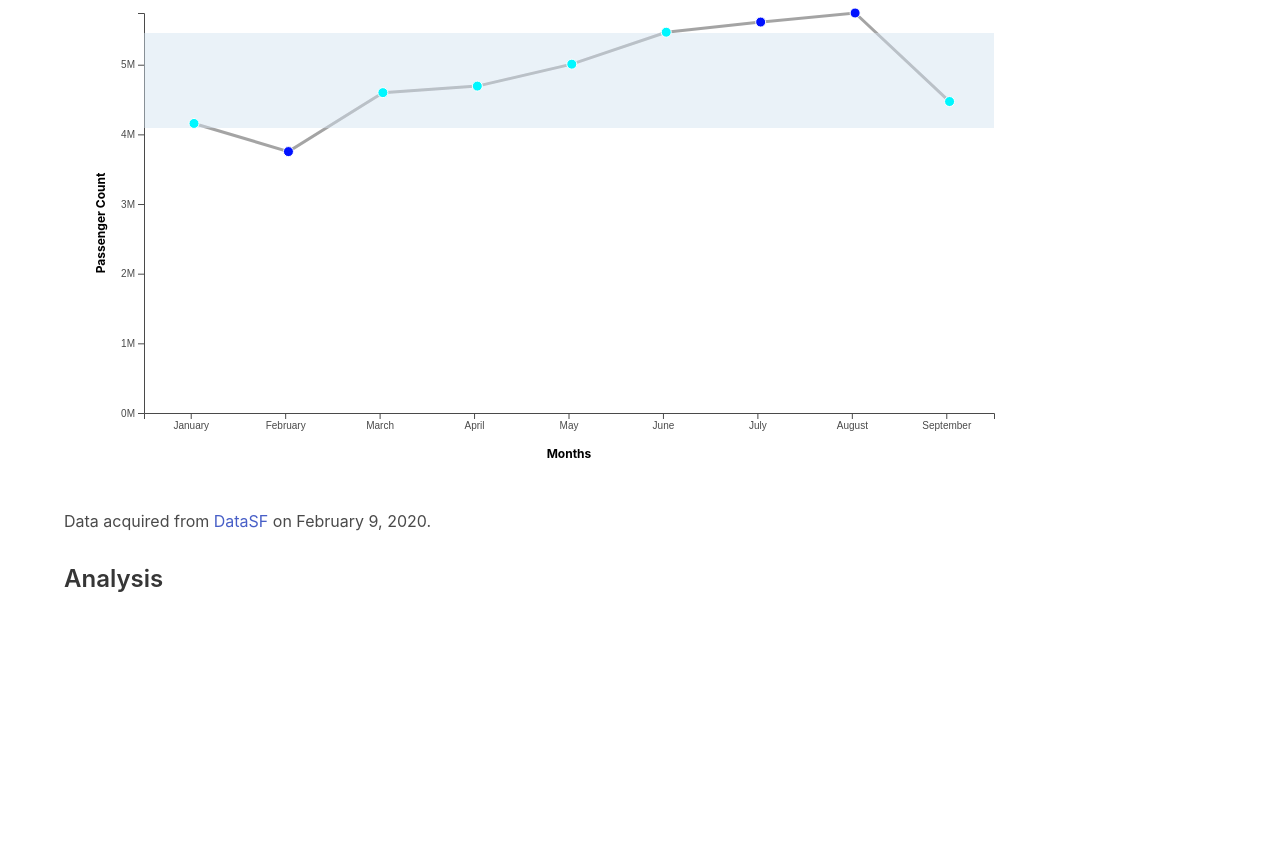
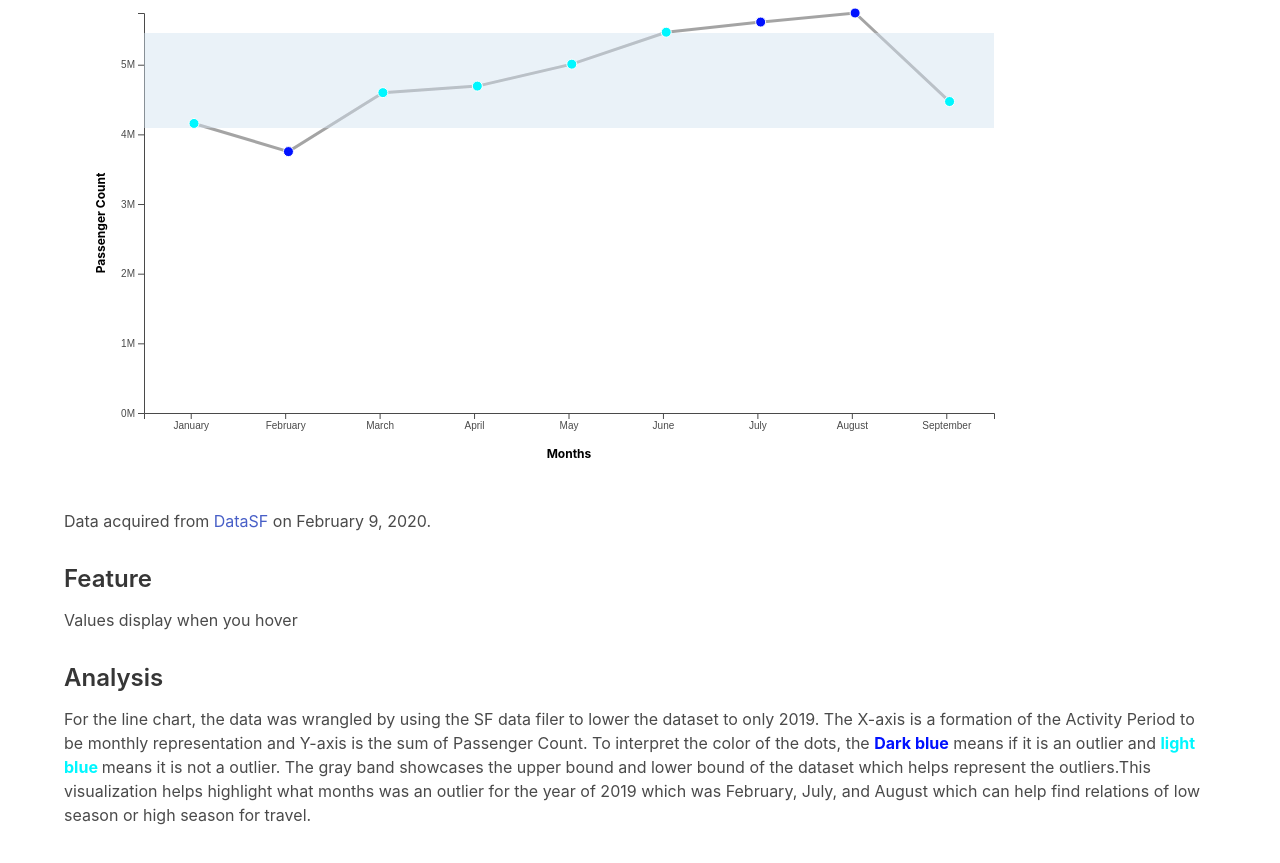
Before and after one commit to usf-cs360-spring2020/homework1-Alegar917, a plain HTML site: page linechart.html in a window 1280 px wide. Shown: the part 911-1774 px from the top of the page. Before the commit the page ends 1585 px from the top, so only its background shows below. Drawn offline with nearby package versions, Linux system fonts and the light colour scheme.

Commit message:
Add files via upload

```diff
--- a/linechart.html
+++ b/linechart.html
@@ -165,7 +165,17 @@
 
     <p>Data acquired from <a href="https://data.sfgov.org/Transportation/Air-Traffic-Passenger-Statistics/rkru-6vcg">DataSF</a> on February 9, 2020.</p>
 
+    <h3>Feature</h3>
+    <p>Values display when you hover</p>
+
     <h3>Analysis</h3>
+
+    <p> For the line chart, the data was wrangled by using the SF data filer to lower the dataset to only 2019. The X-axis is a formation of the Activity Period to be monthly representation and Y-axis is the sum of Passenger Count.
+        To interpret the color of the dots, the <b style="color:#0011ff";> Dark blue</b> means if it is an outlier and <b style="color:#00f7ff";>light blue </b> means it is not a outlier. The gray band showcases the upper bound
+    and lower bound of the dataset which helps represent the outliers.This visualization helps highlight what months was an outlier for the year of 2019 which was
+    February, July, and August which can help find relations of low season or high season for travel.
+    </p>
+
 
 
     <script>
```
Also changed, not shown: Areachart.html (+8 -0 lines), barchart.html (+10 -0 lines).
